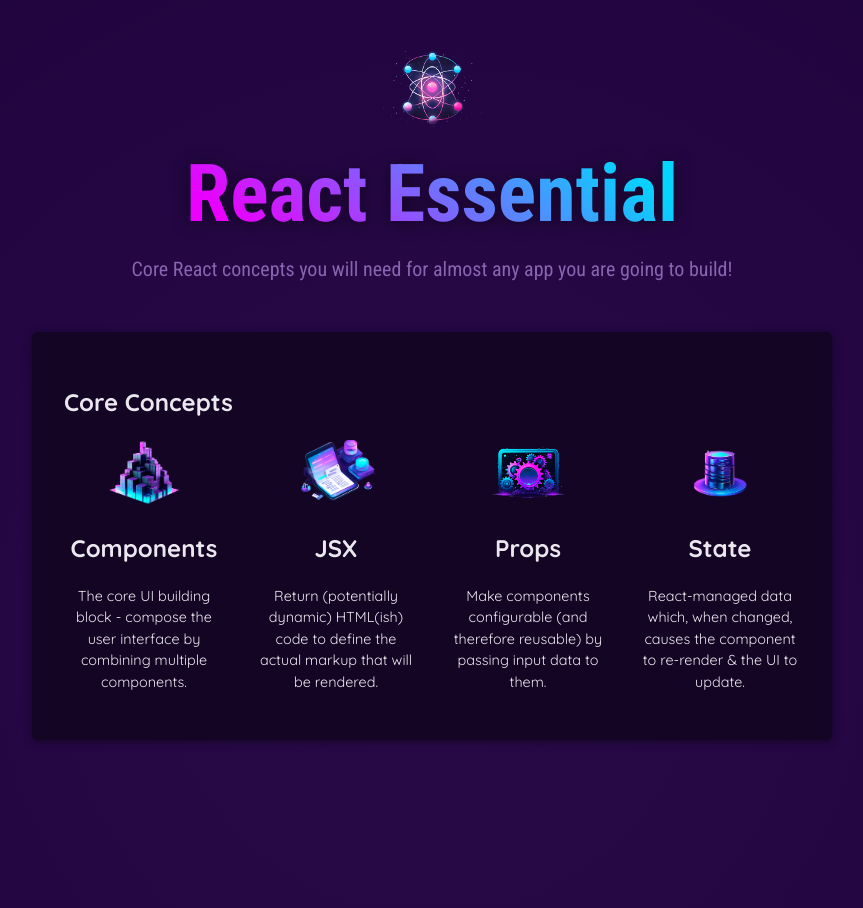
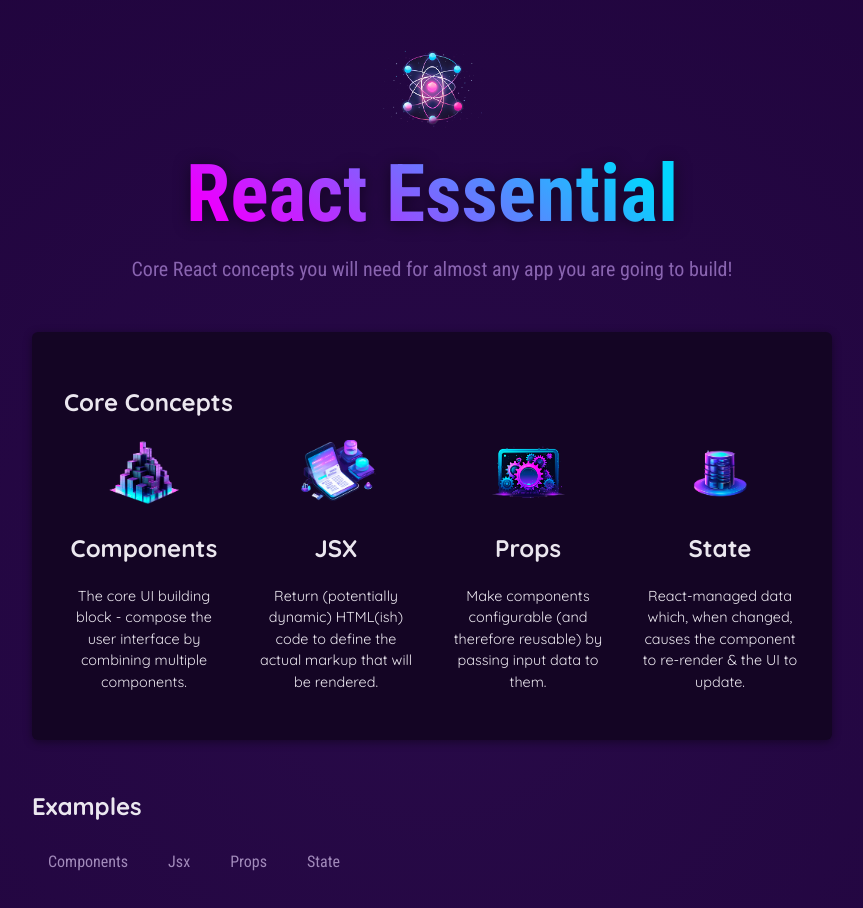
Before and after one commit to saurabhverma2693/ReactEssentials, a React (Vite) app: page / in a window 1280 px wide. Shown: the top 908 px of the page, without its empty margins (208-1071 px from the left). Built offline with nearby package versions, Linux system fonts and the light colour scheme.

Commit message:
The special chidren props

```diff
--- a/src/App.jsx
+++ b/src/App.jsx
@@ -1,6 +1,7 @@
 import { CORE_CONCEPTS } from './data.js'
 import Header from './components/Headers/Header.jsx';
 import CoreConcepts from './components/CoreConcepts.jsx';
+import TabButtons from './components/TabButtons.jsx';
 
 
 
@@ -22,6 +23,15 @@ function App() {
             <CoreConcepts {...CORE_CONCEPTS[3]} />
           </ul>
         </section>
+        <section id="examples">
+          <h1>Examples</h1>
+          <menu>
+            <TabButtons>Components</TabButtons>
+            <TabButtons>Jsx</TabButtons>
+            <TabButtons>Props</TabButtons>
+            <TabButtons>State</TabButtons>
+          </menu>
+        </section>
       </main>
     </div>
   );
--- /dev/null
+++ b/src/components/TabButtons.jsx
@@ -0,0 +1,17 @@
+export default function TabButtons({children}){
+    return (
+        <li>
+            <button>{children}</button>
+        </li>
+    );
+};
+
+
+
+// export default function TabButtons(props){
+//     return (
+//         <li>
+//             <button>{props.children}</button>
+//         </li>
+//     );
+// };
```
